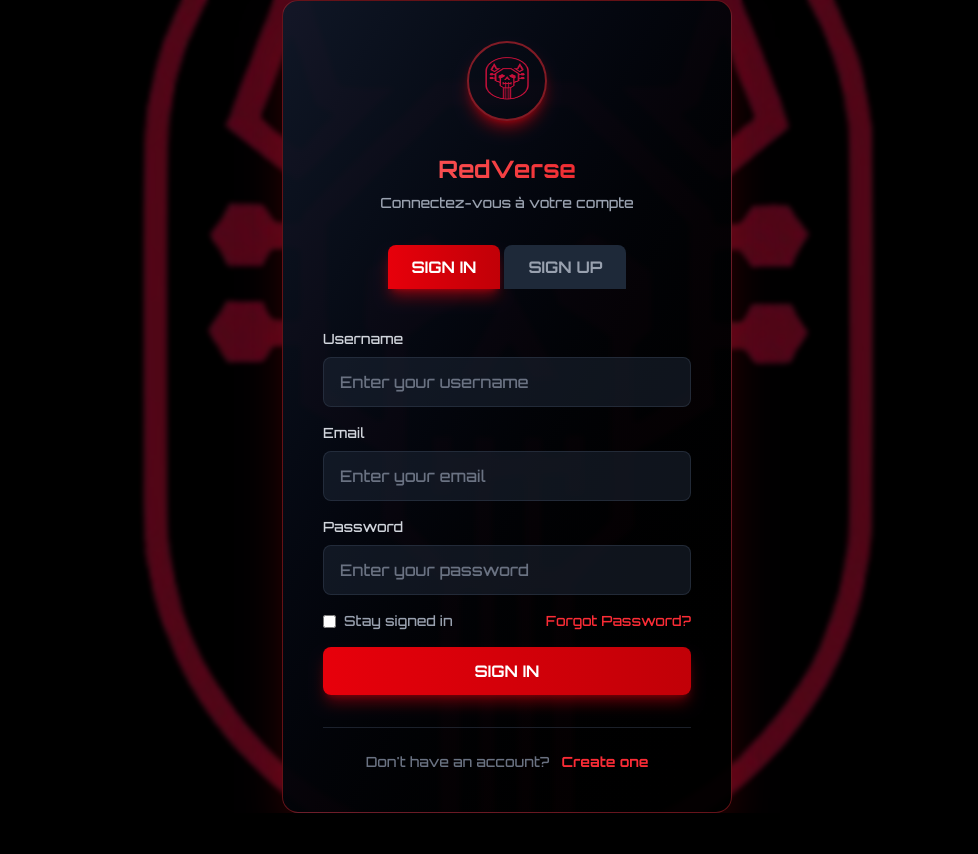
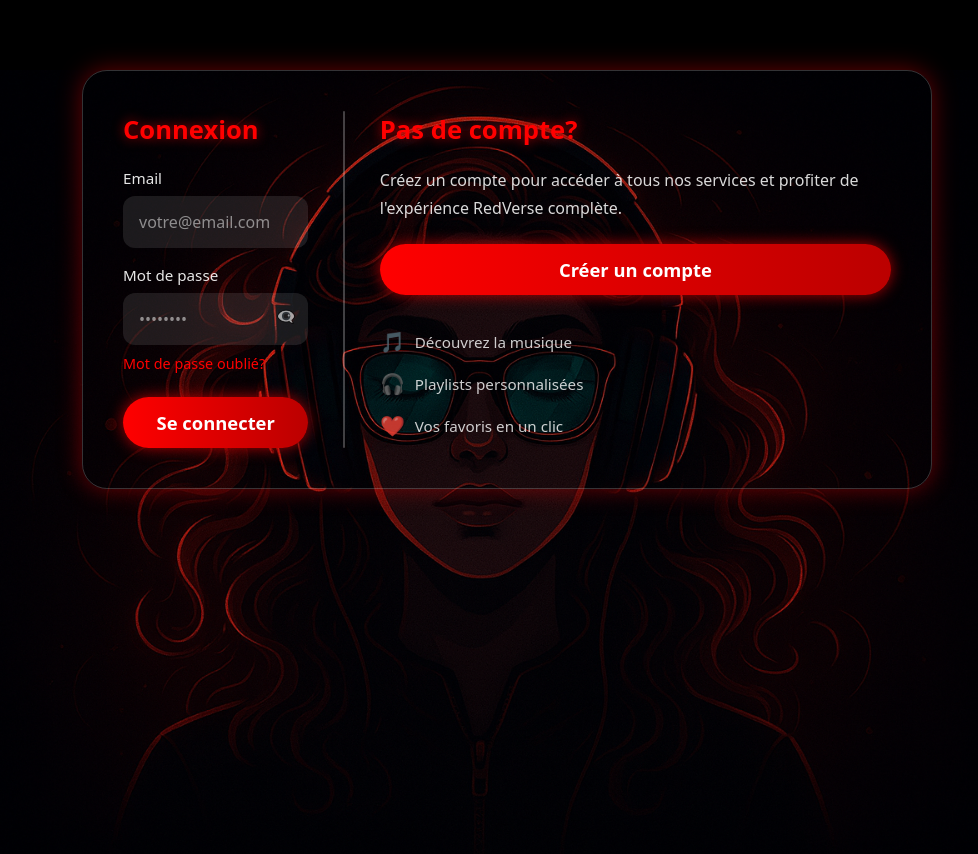
Before and after one commit to JihaneBoulahri/red_verse, a Vue app: page /signup in a window 1280 px wide. Shown: the top 854 px of the page, without its empty margins (133-1111 px from the left). Before the commit the page ends 813 px from the top, so only its background shows below. Built offline with nearby package versions, Linux system fonts and the light colour scheme.

Commit message:
merger both servers

```diff
--- a/src/view/Inscription.vue
+++ b/src/view/Inscription.vue
@@ -1,117 +1,138 @@
 <template>
   <div
-    class="min-h-screen flex items-center justify-center bg-cover bg-center relative"
-    :style="{ backgroundImage: `url('/src/assets/logo.png')` }"
+    class="min-h-screen bg-cover bg-center"
+    :style="{ backgroundImage: `url(${bg})` }"
   >
-    <!-- Overlay sombre -->
-    <div class="absolute inset-0 bg-black/60 backdrop-blur-[2px]"></div>
+    <div class="min-h-screen text-white px-4">
 
-    <!-- Formulaire centré -->
-    <div
-      class="relative z-10 w-full sm:w-[380px] md:w-[420px] lg:w-[450px] bg-gradient-to-br from-gray-900/95 to-black/95 border border-red-500/40 rounded-2xl text-white p-10 shadow-2xl shadow-red-600/30"
-    >
-      <!-- Logo -->
-      <div class="flex justify-center mb-8">
-        <img
-          src="/src/assets/logo.png"
-          alt="RedVerse Logo"
-          class="w-20 h-20 rounded-full shadow-lg shadow-red-600/50 border-2 border-red-500/50"
+      <!-- Modal Inscription -->
+      <div class="modal main-modal">
+        <!-- Left Side - Formulaire -->
+        <div class="left-side">
+          <h2 class="section-title">
+            {{ tab === "signin" ? "Connexion" : "Inscription" }}
+          </h2>
+
+          <!-- Username (Sign Up Only) -->
+          <div v-if="tab === 'signup'">
+            <label class="label">Nom d'utilisateur</label>
+            <input
+              v-model="username"
+              type="text"
+              placeholder="Choisissez un nom unique"
+              class="input"
+              @blur="validateUsername"
             />
+            <p v-if="errors.username" class="error-text">{{ errors.username }}</p>
           </div>
 
-      <!-- Titre -->
-      <h1 class="text-center text-2xl font-bold mb-2 text-transparent bg-clip-text bg-gradient-to-r from-red-400 to-red-600">
-        RedVerse
-      </h1>
-      <p class="text-center text-gray-400 text-sm mb-8">
-        {{ tab === "signin" ? "Connectez-vous à votre compte" : "Créez un nouveau compte" }}
-      </p>
+          <!-- Email -->
+          <label class="label mt-4">Email</label>
+          <input
+            v-model="email"
+            type="email"
+            placeholder="votre@email.com"
+            class="input"
+            @blur="validateEmail"
+          />
+          <p v-if="errors.email" class="error-text">{{ errors.email }}</p>
 
-      <!-- Onglets -->
-      <div class="flex justify-center gap-1 mb-10">
+          <!-- Password -->
+          <label class="label mt-4">Mot de passe</label>
+          <div class="password-input-wrapper">
+            <input
+              v-model="password"
+              :type="showPassword ? 'text' : 'password'"
+              placeholder="••••••••"
+              class="input"
+              @blur="validatePassword"
+            />
             <button
-          :class="[
-            'px-6 py-2.5 font-semibold transition-all duration-300 rounded-t-lg',
-            tab === 'signin'
-              ? 'bg-gradient-to-r from-red-600 to-red-700 text-white shadow-lg shadow-red-600/50'
-              : 'bg-gray-800 text-gray-400 hover:text-gray-200 hover:bg-gray-700'
-          ]"
-          @click="tab = 'signin'"
+              type="button"
+              @click="showPassword = !showPassword"
+              class="eye-toggle"
             >
-          SIGN IN
+              {{ showPassword ? "👁️" : "👁️‍🗨️" }}
             </button>
+          </div>
+          <p v-if="errors.password" class="error-text">{{ errors.password }}</p>
+
+          <!-- Confirm Password (Sign Up Only) -->
+          <div v-if="tab === 'signup'">
+            <label class="label mt-4">Confirmer le mot de passe</label>
+            <input
+              v-model="confirmPassword"
+              type="password"
+              placeholder="••••••••"
+              class="input"
+              @blur="validateConfirmPassword"
+            />
+            <p v-if="errors.confirmPassword" class="error-text">{{ errors.confirmPassword }}</p>
+          </div>
+
+          <!-- Terms & Options -->
+          <div v-if="tab === 'signup'" class="mt-4">
+            <label class="checkbox-label">
+              <input type="checkbox" v-model="acceptTerms" class="checkbox" />
+              <span>J'accepte les <a href="#" class="link">conditions d'utilisation</a></span>
+            </label>
+          </div>
+
+          <a v-if="tab === 'signin'" href="#" class="link forgot-password mt-4">
+            Mot de passe oublié?
+          </a>
+
+          <!-- Submit Button -->
           <button
-          :class="[
-            'px-6 py-2.5 font-semibold transition-all duration-300 rounded-t-lg',
-            tab === 'signup'
-              ? 'bg-gradient-to-r from-red-600 to-red-700 text-white shadow-lg shadow-red-600/50'
-              : 'bg-gray-800 text-gray-400 hover:text-gray-200 hover:bg-gray-700'
-          ]"
-          @click="tab = 'signup'"
+            @click="handleSubmit"
+            :disabled="isLoading"
+            class="btn-send"
           >
-          SIGN UP
+            <span v-if="!isLoading">
+              {{ tab === "signin" ? "Se connecter" : "S'inscrire" }}
+            </span>
+            <span v-else>⏳ Chargement...</span>
           </button>
         </div>
 
-      <!-- Formulaire -->
-      <form @submit.prevent="handleSubmit" class="space-y-4">
-        <div>
-          <label class="block text-sm font-medium text-gray-300 mb-2">Username</label>
-          <input
-            v-model="username"
-            type="text"
-            placeholder="Enter your username"
-            class="w-full px-4 py-3 rounded-lg bg-gray-800/50 border border-gray-700/50 text-white focus:outline-none focus:ring-2 focus:ring-red-500 focus:border-transparent placeholder-gray-500 transition-all duration-300"
-          />
-        </div>
+        <!-- Divider -->
+        <div class="divider"></div>
 
-        <div>
-          <label class="block text-sm font-medium text-gray-300 mb-2">Email</label>
-          <input
-            v-model="email"
-            type="email"
-            placeholder="Enter your email"
-            class="w-full px-4 py-3 rounded-lg bg-gray-800/50 border border-gray-700/50 text-white focus:outline-none focus:ring-2 focus:ring-red-500 focus:border-transparent placeholder-gray-500 transition-all duration-300"
-          />
-          <p v-if="emailError" class="text-red-400 text-xs mt-2">{{ emailError }}</p>
-        </div>
+        <!-- Right Side - Info / Toggle -->
+        <div class="right-side">
+          <h2 class="section-title">
+            {{ tab === "signin" ? "Pas de compte?" : "Vous avez un compte?" }}
+          </h2>
 
-        <div>
-          <label class="block text-sm font-medium text-gray-300 mb-2">Password</label>
-          <input
-            v-model="password"
-            type="password"
-            placeholder="Enter your password"
-            class="w-full px-4 py-3 rounded-lg bg-gray-800/50 border border-gray-700/50 text-white focus:outline-none focus:ring-2 focus:ring-red-500 focus:border-transparent placeholder-gray-500 transition-all duration-300"
-          />
-          <p v-if="passwordError" class="text-red-400 text-xs mt-2">{{ passwordError }}</p>
-        </div>
-
-        <div class="flex items-center justify-between text-sm">
-          <label class="flex items-center gap-2 cursor-pointer text-gray-400 hover:text-gray-300">
-            <input type="checkbox" v-model="staySignedIn" class="accent-red-500 rounded" />
-            Stay signed in
-          </label>
-          <a href="#" class="text-red-500 hover:text-red-400 font-medium transition">Forgot Password?</a>
-        </div>
+          <p class="info-text">
+            {{ tab === "signin"
+              ? "Créez un compte pour accéder à tous nos services et profiter de l'expérience RedVerse complète."
+              : "Connectez-vous pour retrouver vos playlists, vos favoris et continuer votre aventure musicale." }}
+          </p>
 
           <button
-          type="submit"
-          class="w-full bg-gradient-to-r from-red-600 to-red-700 hover:from-red-700 hover:to-red-800 text-white font-bold py-3 rounded-lg shadow-lg shadow-red-600/40 transition-all duration-300 transform hover:scale-105 active:scale-95"
+            @click="toggleTab"
+            class="btn-send mt-6"
           >
-          {{ tab === "signin" ? "SIGN IN" : "SIGN UP" }}
+            {{ tab === "signin" ? "Créer un compte" : "Se connecter" }}
           </button>
-      </form>
 
-      <!-- Texte en bas -->
-      <div class="text-center mt-8 text-gray-500 text-sm border-t border-gray-700/50 pt-6">
-        {{ tab === "signin" ? "Don't have an account?" : "Already have an account?" }}
-        <button
-          class="text-red-500 hover:text-red-400 font-bold ml-2 transition"
-          @click="tab = tab === 'signin' ? 'signup' : 'signin'"
-        >
-          {{ tab === "signin" ? "Create one" : "Sign in" }}
-        </button>
+          <!-- Features -->
+          <div class="features-list mt-8">
+            <div class="feature">
+              <span class="icon">🎵</span>
+              <span>Découvrez la musique</span>
+            </div>
+            <div class="feature">
+              <span class="icon">🎧</span>
+              <span>Playlists personnalisées</span>
+            </div>
+            <div class="feature">
+              <span class="icon">❤️</span>
+              <span>Vos favoris en un clic</span>
+            </div>
+          </div>
+        </div>
       </div>
     </div>
   </div>
@@ -119,76 +140,256 @@
 
 <script setup>
 import { ref } from "vue";
+import bg from "../assets/contact-bg.png";
 import { isValidEmail, isValidPassword } from "../services/Valide.js";
+import { Toast } from "../ui/Toast.js";
 
+// State
 const tab = ref("signin");
 const username = ref("");
 const email = ref("");
 const password = ref("");
-const staySignedIn = ref(false);
+const confirmPassword = ref("");
+const acceptTerms = ref(false);
+const showPassword = ref(false);
+const isLoading = ref(false);
 
-const emailError = ref("");
-const passwordError = ref("");
+const errors = ref({
+  username: "",
+  email: "",
+  password: "",
+  confirmPassword: ""
+});
 
-//  Fonction de validation + envoi au serveur JSON
+// Validation functions
+const validateUsername = () => {
+  errors.value.username = "";
+  if (tab.value === "signup" && username.value.length < 3) {
+    errors.value.username = "Min 3 caractères";
+  }
+};
+
+const validateEmail = () => {
+  errors.value.email = "";
+  if (!isValidEmail(email.value)) {
+    errors.value.email = "Email invalide";
+  }
+};
+
+const validatePassword = () => {
+  errors.value.password = "";
+  if (!isValidPassword(password.value)) {
+    errors.value.password = "Min 8 caractères (1 majuscule, 1 chiffre)";
+  }
+};
+
+const validateConfirmPassword = () => {
+  errors.value.confirmPassword = "";
+  if (tab.value === "signup" && password.value !== confirmPassword.value) {
+    errors.value.confirmPassword = "Les mots de passe ne correspondent pas";
+  }
+};
+
+// Toggle tab
+const toggleTab = () => {
+  tab.value = tab.value === "signin" ? "signup" : "signin";
+  clearForm();
+};
+
+// Clear form
+const clearForm = () => {
+  username.value = "";
+  email.value = "";
+  password.value = "";
+  confirmPassword.value = "";
+  acceptTerms.value = false;
+  showPassword.value = false;
+  errors.value = { username: "", email: "", password: "", confirmPassword: "" };
+};
+
+// Submit handler
 const handleSubmit = async () => {
-  emailError.value = "";
-  passwordError.value = "";
-
-  if (!isValidEmail(email.value)) {
-    emailError.value = "Email invalide (ex: user@example.com)";
+  // Validate all fields
+  validateUsername();
+  validateEmail();
+  validatePassword();
+  if (tab.value === "signup") {
+    validateConfirmPassword();
+    if (!acceptTerms.value) {
+      Toast.error("Acceptez les conditions d'utilisation");
+      return;
+    }
   }
 
-  if (!isValidPassword(password.value)) {
-    passwordError.value =
-      "Mot de passe ≥ 8 caractères, avec 1 majuscule et 1 chiffre.";
-  }
-
-  if (emailError.value || passwordError.value) return;
-
-  //  Mode connexion
-  if (tab.value === "signin") {
-    alert(`Bienvenue, ${username.value}!`);
+  // Check for errors
+  if (Object.values(errors.value).some(e => e)) {
+    Toast.error("Veuillez corriger les erreurs");
     return;
   }
 
-  //Mode création de compte → envoi vers server.js
-  const newUser = {
-    username: username.value,
-    email: email.value,
-    password: password.value,
-  };
+  isLoading.value = true;
 
   try {
+    if (tab.value === "signin") {
+      // Sign In logic
+      const response = await fetch("http://localhost:3000/signin", {
+        method: "POST",
+        headers: { "Content-Type": "application/json" },
+        body: JSON.stringify({ email: email.value, password: password.value })
+      });
+
+      if (!response.ok) {
+        throw new Error("Connexion échouée");
+      }
+
+      Toast.success("Connexion réussie!");
+      clearForm();
+    } else {
+      // Sign Up logic
       const response = await fetch("http://localhost:3000/signup", {
         method: "POST",
         headers: { "Content-Type": "application/json" },
-      body: JSON.stringify(newUser),
+        body: JSON.stringify({
+          username: username.value,
+          email: email.value,
+          password: password.value
+        })
       });
 
-    const result = await response.json();
-    alert("Compte créé avec succès !");
+      if (!response.ok) {
+        throw new Error("Inscription échouée");
+      }
 
-    username.value = "";
-    email.value = "";
-    password.value = "";
-
+      Toast.success("Inscription réussie! Bienvenue!");
+      clearForm();
+      tab.value = "signin";
+    }
   } catch (error) {
-    alert("Erreur serveur !");
+    Toast.error(error.message || "Une erreur est survenue");
     console.error(error);
+  } finally {
+    isLoading.value = false;
   }
 };
 </script>
 
 <style scoped>
-@import url("https://fonts.googleapis.com/css2?family=Orbitron:wght@500;700&display=swap");
+@import url("../css/contact.css");
 
-* {
-  font-family: "Orbitron", sans-serif;
+/* Additional Inscription styles */
+
+.password-input-wrapper {
+  position: relative;
+  display: flex;
+  align-items: center;
 }
 
-body {
-  margin: 0;
-  background-color: #000;
+.eye-toggle {
+  position: absolute;
+  right: 12px;
+  background: none;
+  border: none;
+  cursor: pointer;
+  font-size: 16px;
+  color: rgba(255, 255, 255, 0.6);
+  transition: color 0.2s ease;
+}
+
+.eye-toggle:hover {
+  color: rgba(255, 255, 255, 0.9);
+}
+
+.error-text {
+  font-size: 0.85rem;
+  color: #ff4444;
+  margin-top: 4px;
+  animation: shake 0.3s ease;
+}
+
+@keyframes shake {
+  0%, 100% { transform: translateX(0); }
+  25% { transform: translateX(-3px); }
+  75% { transform: translateX(3px); }
+}
+
+.checkbox-label {
+  display: flex;
+  align-items: center;
+  gap: 8px;
+  cursor: pointer;
+  font-size: 0.95rem;
+  color: rgba(255, 255, 255, 0.85);
+  transition: color 0.2s ease;
+}
+
+.checkbox-label:hover {
+  color: rgba(255, 255, 255, 1);
+}
+
+.checkbox {
+  cursor: pointer;
+  accent-color: #ff0000;
+  width: 16px;
+  height: 16px;
+}
+
+.link {
+  color: #ff0000;
+  text-decoration: none;
+  transition: all 0.2s ease;
+}
+
+.link:hover {
+  color: #ff4444;
+  text-decoration: underline;
+}
+
+.forgot-password {
+  display: block;
+  margin-top: 8px;
+  font-size: 0.9rem;
+}
+
+
+.features-list {
+  display: flex;
+  flex-direction: column;
+  gap: 12px;
+}
+
+.feature {
+  display: flex;
+  align-items: center;
+  gap: 10px;
+  font-size: 0.95rem;
+  color: rgba(255, 255, 255, 0.8);
+  transition: all 0.3s ease;
+}
+
+.feature:hover {
+  color: #ff0000;
+  transform: translateX(5px);
+}
+
+.icon {
+  font-size: 20px;
+}
+
+/* Responsive */
+@media (max-width: 768px) {
+  .main-modal {
+    flex-direction: column;
+    width: 90%;
+    padding: 25px;
+  }
+
+  .divider {
+    display: none;
+  }
+
+  .left-side,
+  .right-side {
+    width: 100%;
+  }
 }
 </style>
```
Also changed, not shown: 2 other files (tests, documents, lock files or other folders). Lines whose indentation alone changed are shown as unchanged.
